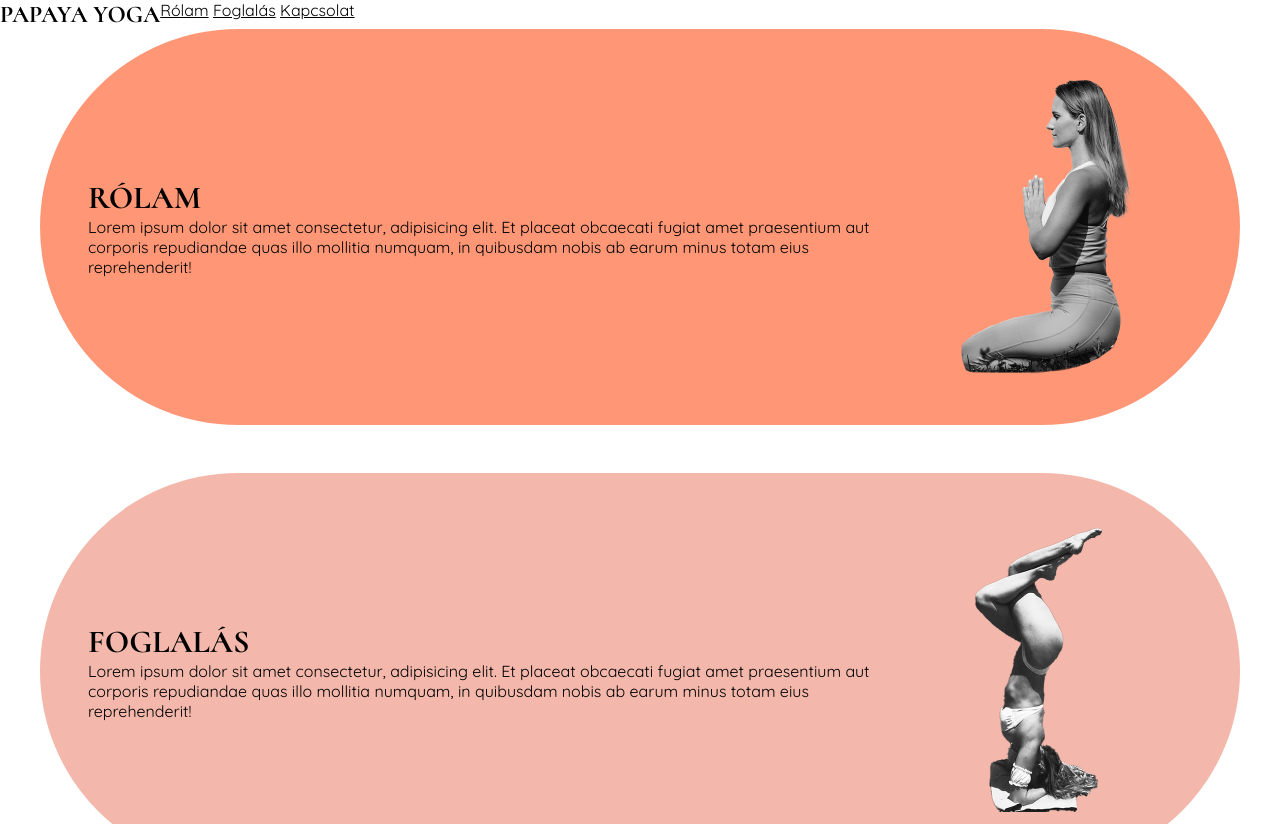
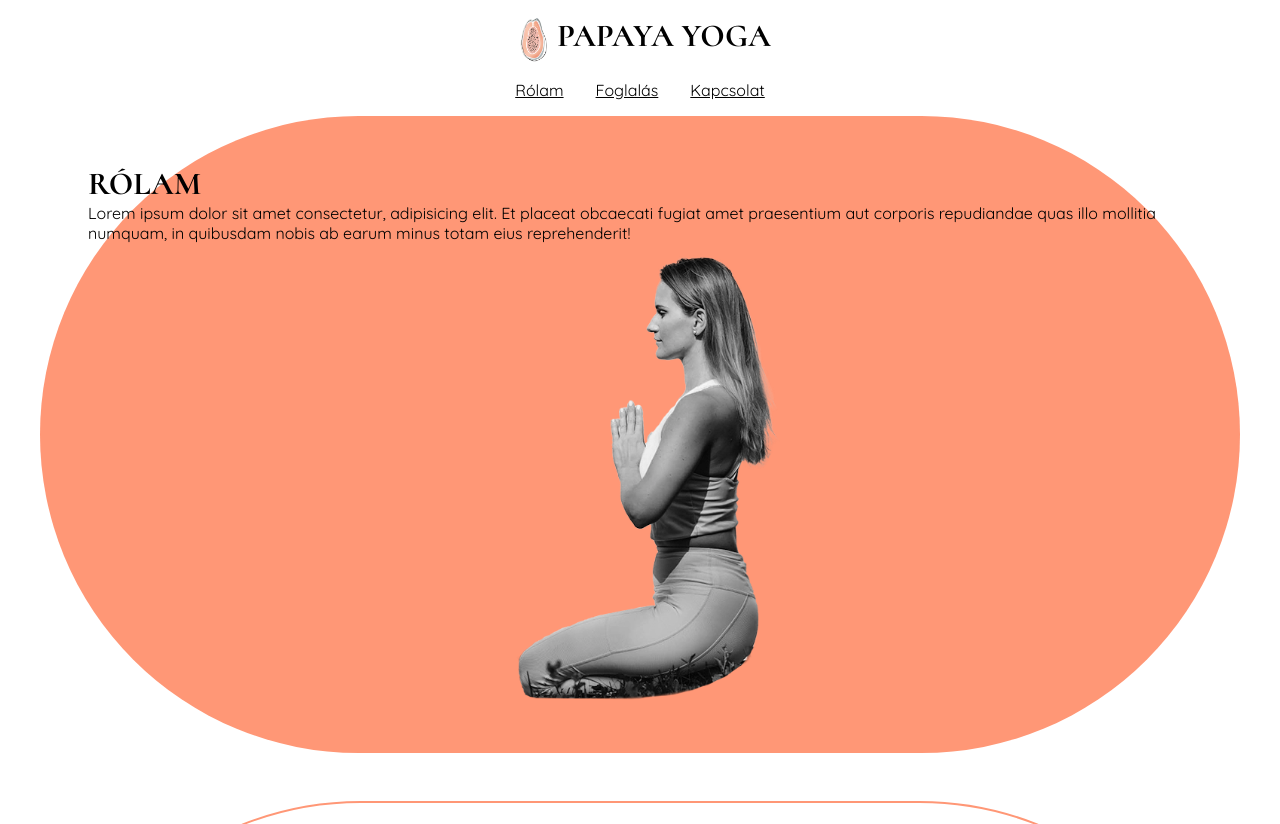
Before and after one commit to balazsve/papaya-yoga, a plain HTML site: page index.html in a window 1280 px wide. Shown: the top 824 px of the page. Drawn offline with Linux system fonts and the light colour scheme.

Commit message:
nav redesign

```diff
--- a/css/styles.css
+++ b/css/styles.css
@@ -12,6 +12,7 @@ body {
   padding: 0;
   height: 100%;
   font-family: "Quicksand", sans-serif;
+  box-sizing: border-box;
 }
 
 * {
@@ -22,20 +23,33 @@ body {
 *,
 *::before,
 *::after {
-  box-sizing: border-box;
+  box-sizing: inherit;
 }
 
 h1 {
   font-family: "Cormorant", serif;
   text-transform: uppercase;
+  font-size: 2rem;
 }
 
 p {
   font-family: "Quicksand", sans-serif;
+  font-size: 1rem;
 }
 
 nav {
   display: flex;
+  align-items: center;
+  justify-content: space-around;
+  flex-direction: column;
+  padding: 1rem;
+  gap: 1rem;
+}
+
+.nav-links {
+  display: flex;
+  gap: 2rem;
+  margin-bottom: 1;
 }
 
 .nav-links a:hover,
@@ -43,28 +57,33 @@ a:focus {
   background-color: #ff9776;
 }
 
+.nav-links a:active {
+  background-color: white;
+}
+
 .section {
   display: flex;
   justify-content: center;
   align-items: center;
-  padding: 3rem;
+  flex-direction: column;
+  padding: 3rem 3rem 3rem 0;
   margin: 0 auto 3rem auto;
 
   max-width: 1200px;
   border-radius: 0 500px 500px 0;
+  gap: 10px;
 }
 
 .first {
   background-color: #ff9776;
-  display: flex;
 }
 
 .second {
-  background-color: var(--pink);
+  border: 2px solid #ff9776;
 }
 
 .third {
-  background-color: var(--greyish);
+  background-color: #ff9776;
 }
 
 .footer {
@@ -75,21 +94,32 @@ a:focus {
 
 .subcontainer {
   flex-direction: column;
+  padding-left: 3rem;
 }
 
 .featureimg {
-  flex-grow: 3;
-  min-height: 300px;
-  min-width: 300px;
-  max-width: 600px;
-  max-height: 600px;
+  width: 100%;
+  max-width: 500px;
+  padding-left: 3rem;
 }
 
 .large-nav-link {
   color: black;
 }
 
-@media screen and (min-width: 700px) {
+.nav-logo {
+  max-width: 3rem;
+}
+
+.logo-text {
+  font-size: 2rem;
+}
+
+.flex {
+  display: flex;
+}
+
+@media (min-width: 700px) {
   .section {
     border-radius: 500px;
   }
--- a/index.html
+++ b/index.html
@@ -21,16 +21,18 @@
     />
   </head>
   <body>
-    <header>
     <nav>
-        <h1 class="navitem">Papaya Yoga</h1>
+      <div class="flex">
+        <img src="apple-touch-icon.png" alt="" class="nav-logo" />
+        <h1 class="logo-text">Papaya Yoga</h1>
+      </div>
+
       <div class="nav-links">
         <a href="#section-1" class="large-nav-link">Rólam</a>
         <a href="#section-2" class="large-nav-link">Foglalás</a>
         <a href="#section-3" class="large-nav-link">Kapcsolat</a>
       </div>
     </nav>
-    </header>
 
     <div id="section-1" class="section first">
       <div class="subcontainer">
@@ -42,9 +44,9 @@
           reprehenderit!
         </p>
       </div>
-
       <img src="images/1x600.webp" alt="" srcset="" class="featureimg" />
     </div>
+
     <div id="section-2" class="section second">
       <div class="subcontainer">
         <h1>Foglalás</h1>
@@ -57,6 +59,7 @@
       </div>
       <img src="images/2x600.webp" alt="" srcset="" class="featureimg" />
     </div>
+
     <div id="section-3" class="section third">
       <div class="subcontainer">
         <h1>Kapcsolat</h1>
```
Also changed, not shown: 1 other file. Lines whose indentation alone changed are shown as unchanged.
